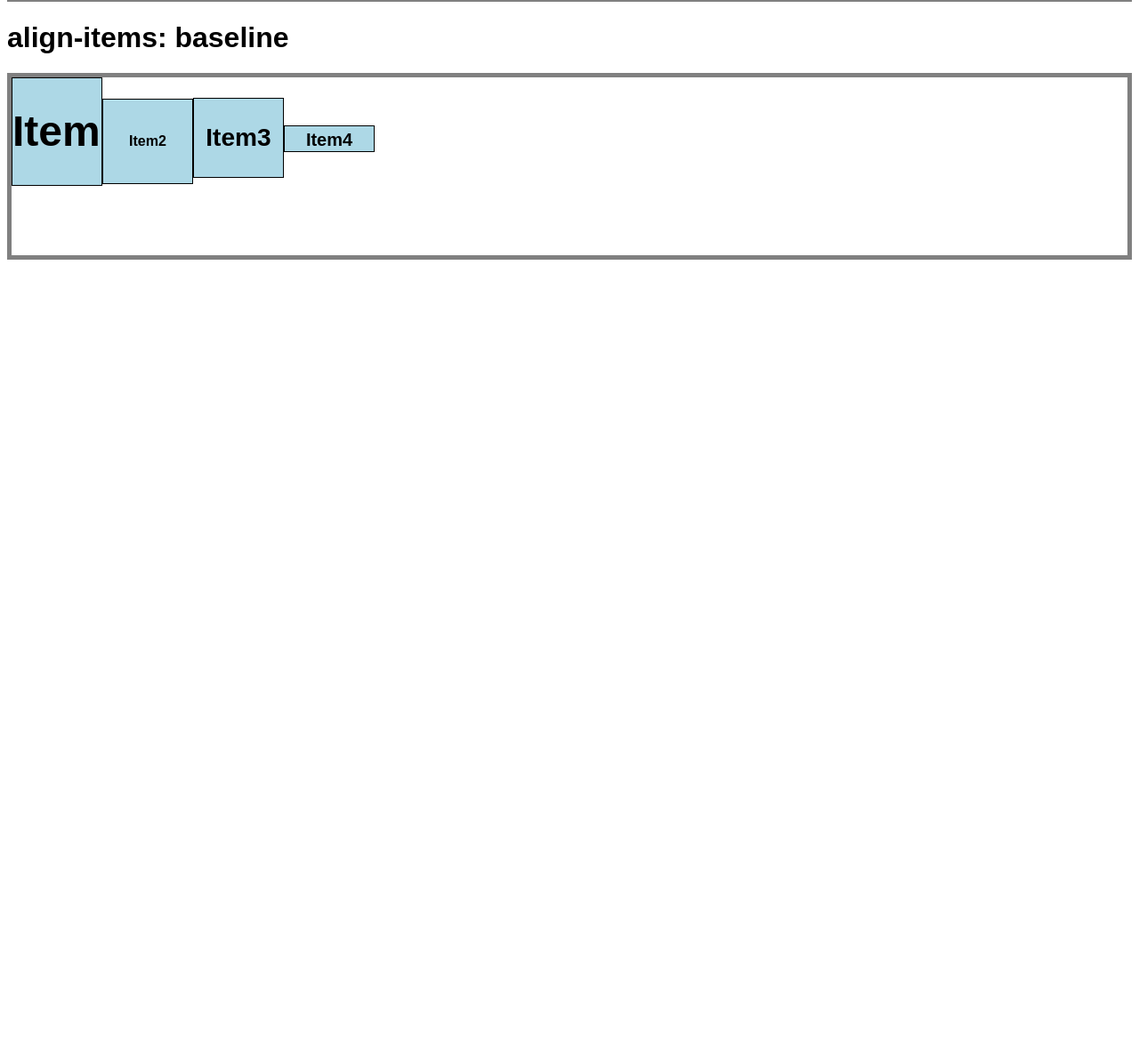
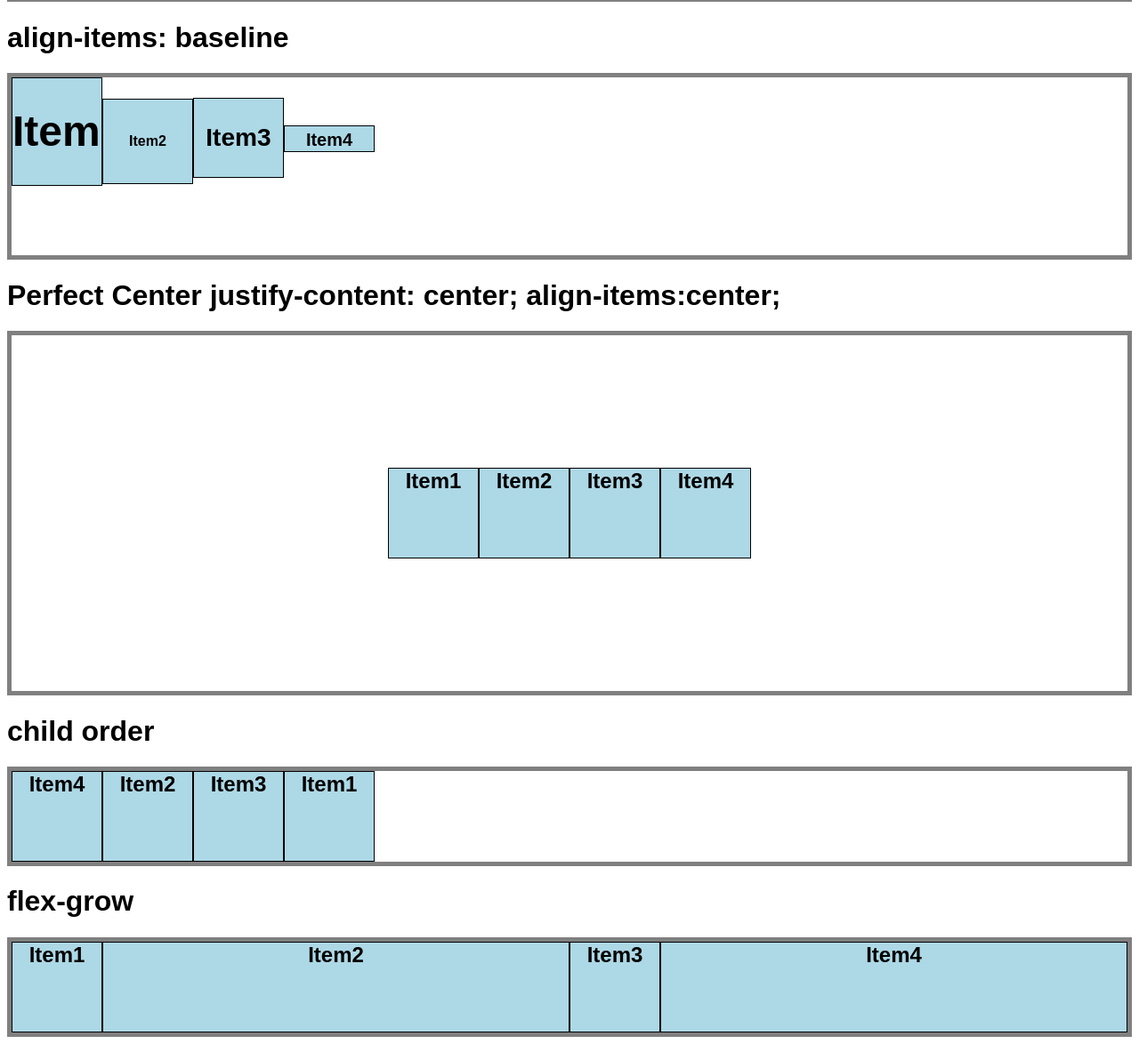
Before and after one commit to smsahariar/css-flexbox, a plain HTML site: page index.html in a window 1280 px wide. Shown: the part 5535-6709 px from the top of the page at 89% size. Before the commit the page ends 5835 px from the top, so only its background shows below. Drawn offline with Linux system fonts and the light colour scheme.

Commit message:
second commit

```diff
--- a/index.html
+++ b/index.html
@@ -223,5 +223,26 @@
       <div class="align-box"><h3>Item3</h3></div>
       <div class="align-box"><small>Item4</small></div>
     </div>
+    <h1>Perfect Center justify-content: center; align-items:center;</h1>
+    <div class="container" id="container22">
+      <div class="box">Item1</div>
+      <div class="box">Item2</div>
+      <div class="box">Item3</div>
+      <div class="box">Item4</div>
+    </div>
+    <h1>child order</h1>
+    <div class="container" id="container23">
+      <div class="box one">Item1</div>
+      <div class="box two">Item2</div>
+      <div class="box three">Item3</div>
+      <div class="box four">Item4</div>
+    </div>
+    <h1>flex-grow</h1>
+    <div class="container" id="container24">
+      <div class="box">Item1</div>
+      <div class="box grow">Item2</div>
+      <div class="box">Item3</div>
+      <div class="box grow">Item4</div>
+    </div>
   </body>
 </html>
--- a/style.css
+++ b/style.css
@@ -110,3 +110,30 @@ body {
   display: flex;
   align-items: baseline;
 }
+#container22 {
+  height: 400px;
+  display: flex;
+  justify-content: center;
+  align-items: center;
+}
+#container23 {
+  display: flex;
+}
+.one {
+  order: 4;
+}
+.two {
+  order: 2;
+}
+.three {
+  order: 3;
+}
+.four {
+  order: 1;
+}
+#container24 {
+  display: flex;
+}
+.grow {
+  flex-grow: 2;
+}
```
